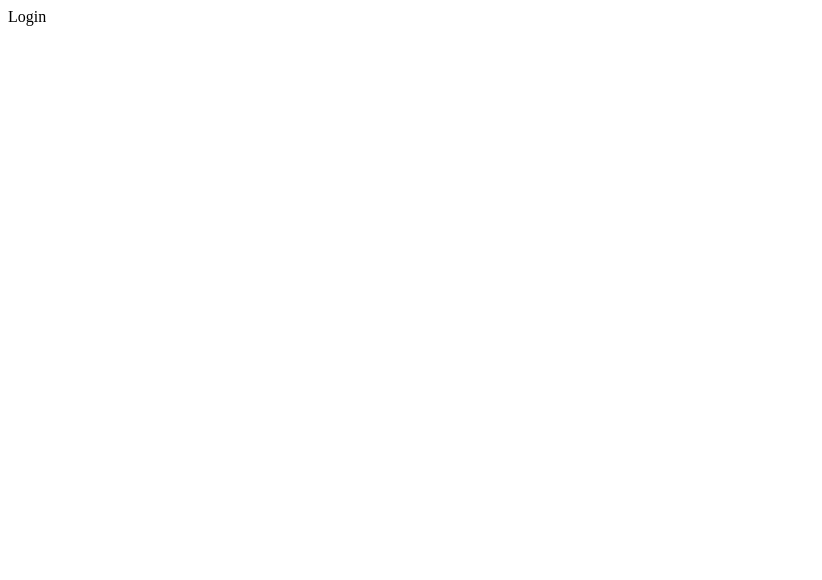
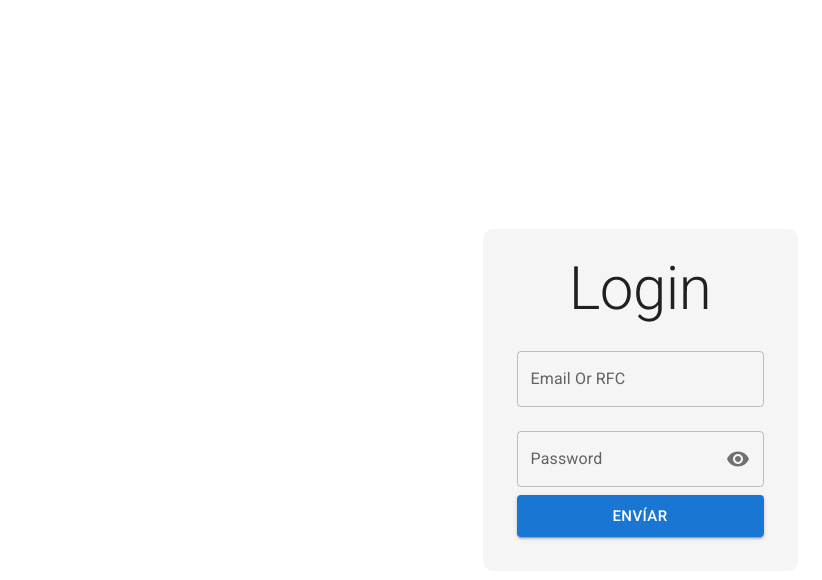
Before and after one commit to DanielAntonioSuber/java-react-stationery, a React (Vite) app in the folder client/: page /login in a window 1280 px wide. Shown: the top 580 px of the page, without its empty margins (0-822 px from the left). Built offline with nearby package versions, Linux system fonts and the light colour scheme.

Commit message:
feat(Root): Login view

```diff
--- a/client/package.json
+++ b/client/package.json
@@ -12,6 +12,7 @@
     "@emotion/react": "^11.10.4",
     "@emotion/styled": "^11.10.4",
     "@fontsource/roboto": "^4.5.8",
+    "@mui/icons-material": "^5.10.6",
     "@mui/material": "^5.10.6",
     "react": "^18.2.0",
     "react-dom": "^18.2.0",
--- a/client/src/App.tsx
+++ b/client/src/App.tsx
@@ -1,3 +1,4 @@
+import { CssBaseline } from '@mui/material'
 import { ReactElement } from 'react'
 import { BrowserRouter } from 'react-router-dom'
 
@@ -6,6 +7,7 @@ import { MainRoutes } from './routes'
 function App (): ReactElement {
   return (
     <BrowserRouter>
+      <CssBaseline />
       <MainRoutes />
     </BrowserRouter>
   )
--- a/client/src/views/Login/index.tsx
+++ b/client/src/views/Login/index.tsx
@@ -1,8 +1,44 @@
-import { ReactElement } from 'react'
+import { ReactElement, useState } from 'react'
+
+import { Box, Button, IconButton, InputAdornment, Stack, TextField, Typography } from '@mui/material'
+import { Visibility, VisibilityOff } from '@mui/icons-material'
 
 function Login (): ReactElement {
+  const [showPassword, setShowPassword] = useState<boolean>(false)
+
   return (
-    <div>Login</div>
+    <Box bgcolor='Background' display="flex" justifyContent="center"
+      alignItems="center" minHeight="100vh"
+    >
+      <Box bgcolor='whitesmoke' borderRadius='10px'
+        minWidth='18%' padding='1.5rem'
+      >
+        <Typography variant='h2' component='h1' align='center'>
+          Login
+        </Typography>
+        <Stack component='form' margin='10px'>
+          <TextField label='Email Or RFC' margin='normal' />
+          <TextField label='Password' margin='normal'
+            type={showPassword ? 'text' : 'password'}
+            InputProps={{
+              endAdornment: (
+                <InputAdornment position='end'>
+                  <IconButton aria-label="toggle password visibility"
+                    onClick={() => setShowPassword(prevValue => !prevValue)}
+                    edge='end'
+                  />
+                  {showPassword ? <VisibilityOff /> : <Visibility />}
+                </InputAdornment>
+              )
+            }}
+          />
+          <Button variant='contained' type='submit' size='large'>
+            Envíar
+          </Button>
+        </Stack>
+
+      </Box>
+    </Box>
   )
 }
 
```
Also changed, not shown: 2 other files (tests, documents, lock files or other folders).
